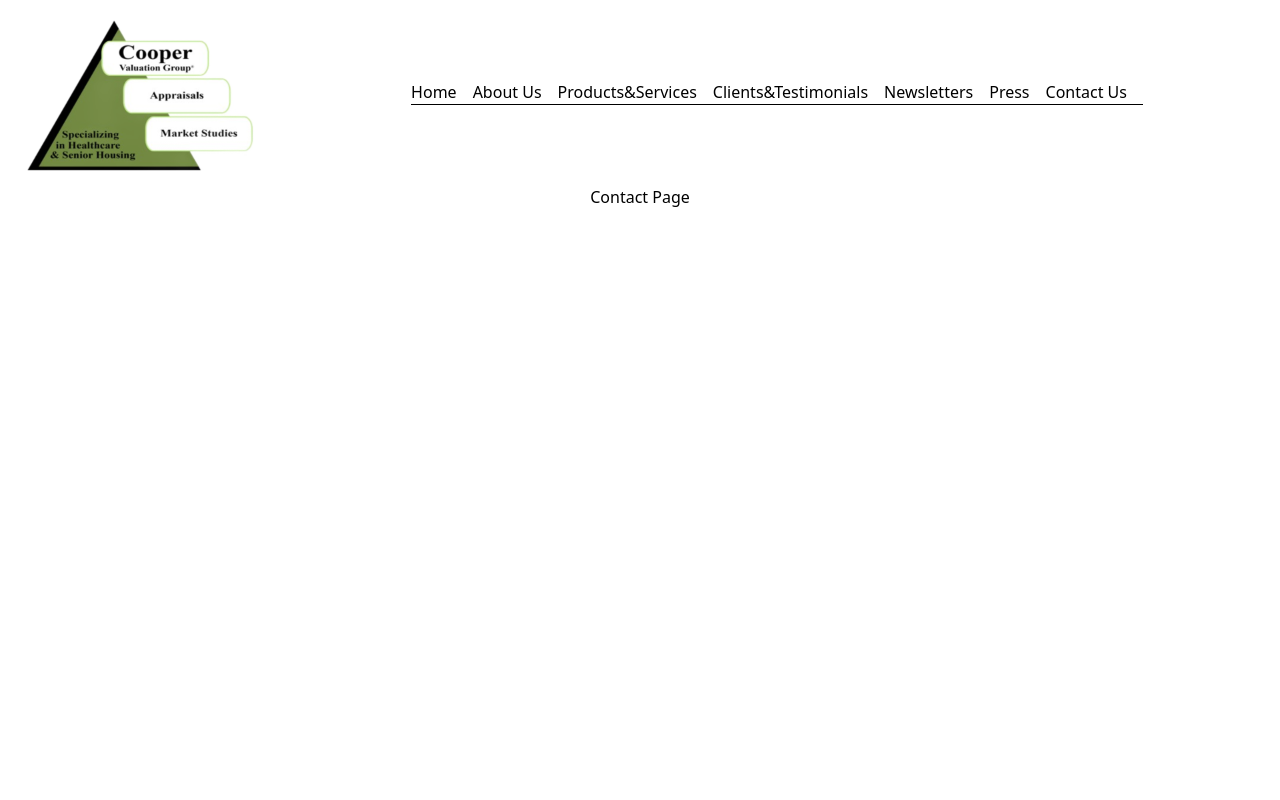
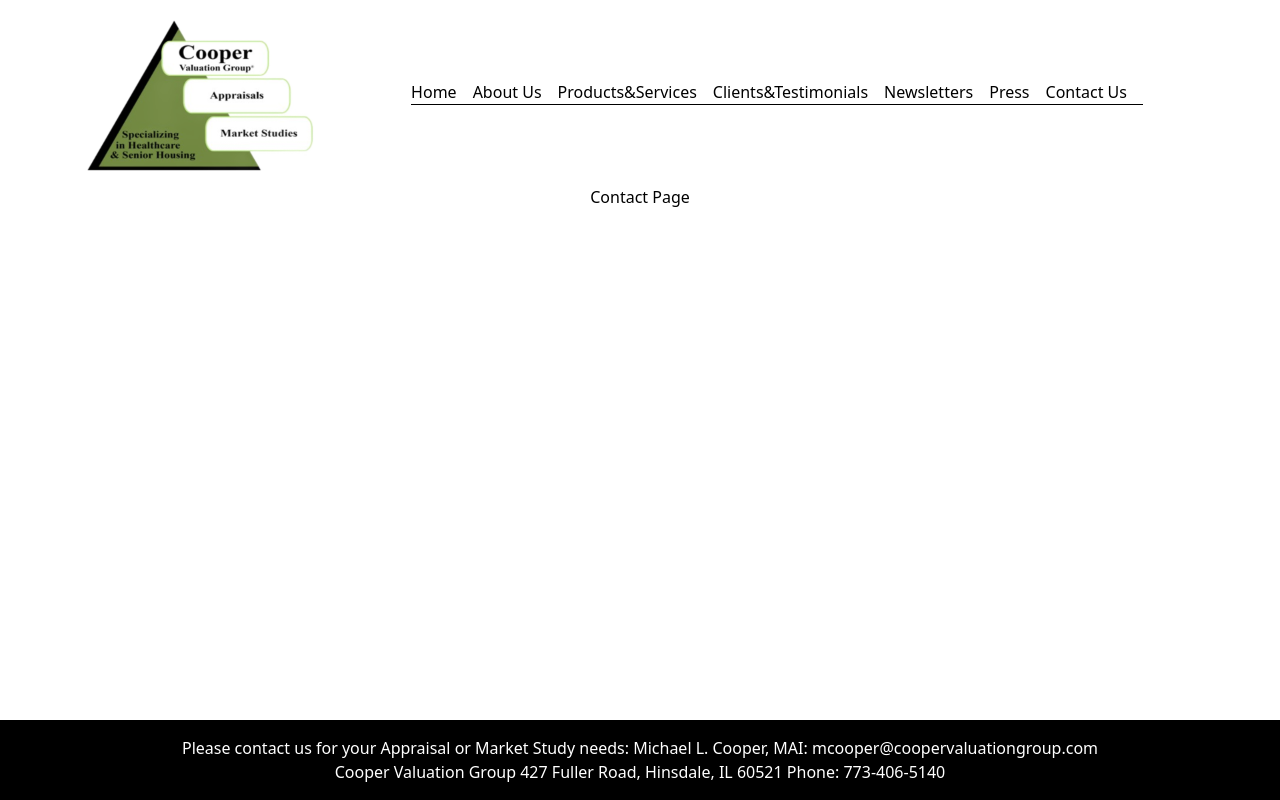
Before and after one commit to larrymotuzis24/Cooper-Valuation-Group, a React (Create React App) app: page /contact in a window 1280 px wide. Built offline with nearby package versions, Linux system fonts and the light colour scheme.

Commit message:
added and styled footer

```diff
--- a/src/App.js
+++ b/src/App.js
@@ -7,6 +7,7 @@ import Press from './Components/Press';
 import ContactPage from './Components/ContactPage';
 import { Route, Routes } from 'react-router-dom';
 import Header from './Components/Header';
+import Footer from './Components/Footer';
 
 const App = () => {
   return (
@@ -22,6 +23,7 @@ const App = () => {
         <Route path="/contact" element={<ContactPage />} />
         </Route>
       </Routes>
+      <Footer />
     </div>
   );
 }
--- /dev/null
+++ b/src/Components/Footer.js
@@ -0,0 +1,16 @@
+import React from "react";
+
+const Footer = () => {
+    return (
+        <footer className="bg-footerBG mt-auto w-full absolute bottom-0">
+             <div className="">
+                 <div className="flex flex-col justify-center py-4">
+                <p className="text-center text-footerTxt"> Please contact us for your Appraisal or Market Study needs: Michael L. Cooper, MAI:<span className="hover:font-bold"><a href='mailto:mcooper@coopervaluationgroup.com'> mcooper@coopervaluationgroup.com </a> </span></p>
+                <p className="text-footerTxt text-center"> Cooper Valuation Group 427 Fuller Road, Hinsdale, IL 60521 Phone: 773-406-5140 </p>
+    </div>
+  </div>
+</footer>
+    )
+};
+
+export default Footer;
--- a/src/Components/Header.js
+++ b/src/Components/Header.js
@@ -8,7 +8,7 @@ const Header = () => {
         <div className="flex flex-col">
         <div className="flex items-center justify-around">
             <div className="flex items-center">
-                <img className="absolute top-5 left-5 z-10 w-60 h-40" src={CVGlogo} alt="CVG logo"/>
+                <img className="absolute top-5 left-20 z-10 w-60 h-40" src={CVGlogo} alt="CVG logo"/>
             </div>
             <div className="mt-20">
             <Nav />
--- a/src/Components/Home.js
+++ b/src/Components/Home.js
@@ -1,4 +1,5 @@
 import React from "react";
+
 
 
 const Home = () => {
@@ -28,8 +29,6 @@ const Home = () => {
 
                 <p> Our valued clients include HUD Lenders, banks, financial institutions, private firms, developers, owners/operators, and buyers/sellers. Our clients are active in Illinois, Iowa, Wisconsin, Indiana, Ohio, Missouri, and Michigan.</p>
             </div>
-
-
         </div>
     )
 };
--- a/tailwind.config.js
+++ b/tailwind.config.js
@@ -4,6 +4,8 @@ module.exports = {
   theme: {
     colors: {
       darkGreenBG: "#1F9D55",
+      footerBG: "#000000",
+      footerTxt:"#fff",
 
     },
     extend: {},
```
